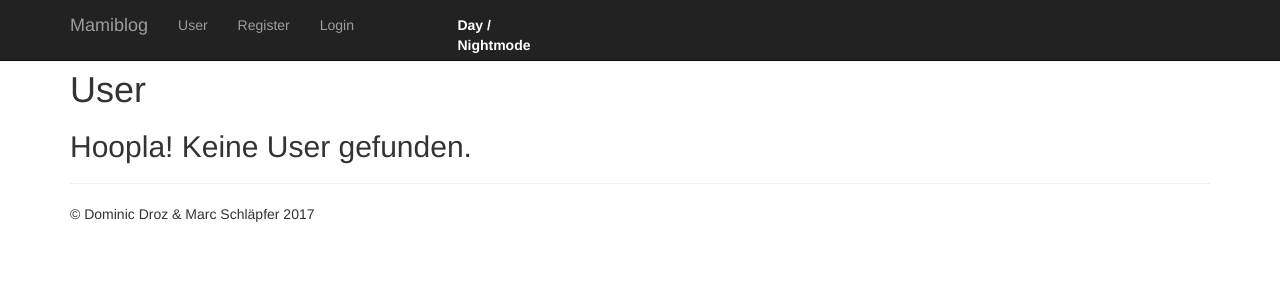
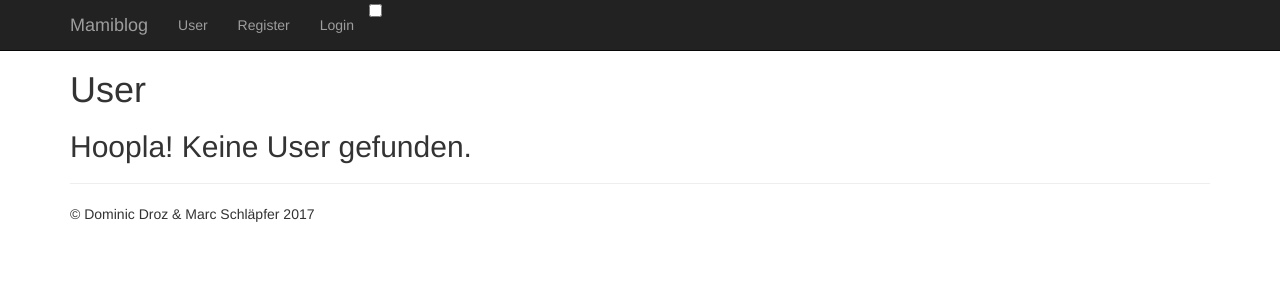
Before and after one commit to iowaclassbattleship/Mamiblog, a PHP site: page /user in a window 1280 px wide. Shown: the top 300 px of the page. Run offline with PHP 8.4, Linux system fonts and the light colour scheme; data that the repository does not hold is empty; a stand-in replaces the project's code that opens the database connection; some libraries are stand-ins or nearby versions.

Commit message:
comparwehsdti

```diff
--- a/controller/UserController.php
+++ b/controller/UserController.php
@@ -28,7 +28,13 @@ class UserController
 
     public function doCreate()
     {
+        $emailPassword = '/^(([^<>()[\]\\.,;:\s@\"]+(\.[^<>()[\]\\.,;:\s@\"]+)*)|(\".+\"))@((\[[0-9]{1,3}\.[0-9]{1,3}\.[0-9]{1,3}\.[0-9]{1,3}\])|(([a-zA-Z\-0-9]+\.)+[a-zA-Z]{1,}))$/';
+        $pwdRegex = '/^(?=.*[A-Za-z])(?=.*\d)[A-Za-z\d]{8,}$/';
+
         if ($_POST['send']) {
+            if ($_POST['password'])
+
+
             $firstName = $_POST['firstName'];
             $lastName = $_POST['lastName'];
             $email = $_POST['email'];
--- a/public/css/style.css
+++ b/public/css/style.css
@@ -41,21 +41,3 @@ body.night {
 body.night .description {
     color: #000;
 }
-
-input[type="checkbox"] {
-    display:none;
-}
-input[type="checkbox"] + label span {
-    display:inline-block;
-    width:19px;
-    height:19px;
-    margin:-2px 10px 0 0;
-    vertical-align:middle;
-    position: relative;
-}
-
-#day_nightlabel {
-    color: white;
-    margin-top: 15px;
-    margin-left: 80%;
-}
--- a/view/header.php
+++ b/view/header.php
@@ -38,7 +38,6 @@
               <li><a href="/blog/create">upload</a></li>
               <li><a href="/user/logout">Logout</a></li>
               <li id="navright"><a id="username">User: <?= Security::getUser()->email ?></a></li>
-              <li><input type="checkbox" id="day_nightmode"><label for="day_nightmode" id="day_nightlabel">Day / Nightmode</span></label></li>
           </ul>
         </div>
 
@@ -61,7 +60,7 @@
               <li><a href="/user">User</a></li>
               <li><a href="/user/create">Register</a></li>
               <li><a href="/user/login">Login</a></li>
-              <li><input type="checkbox" id="day_nightmode"><label for="day_nightmode" id="day_nightlabel">Day / Nightmode</span></label></li>
+              <li><input type="checkbox" id="day_nightmode"></li>
           </ul>
         </div><!--/.nav-collapse -->
       </div>
```
